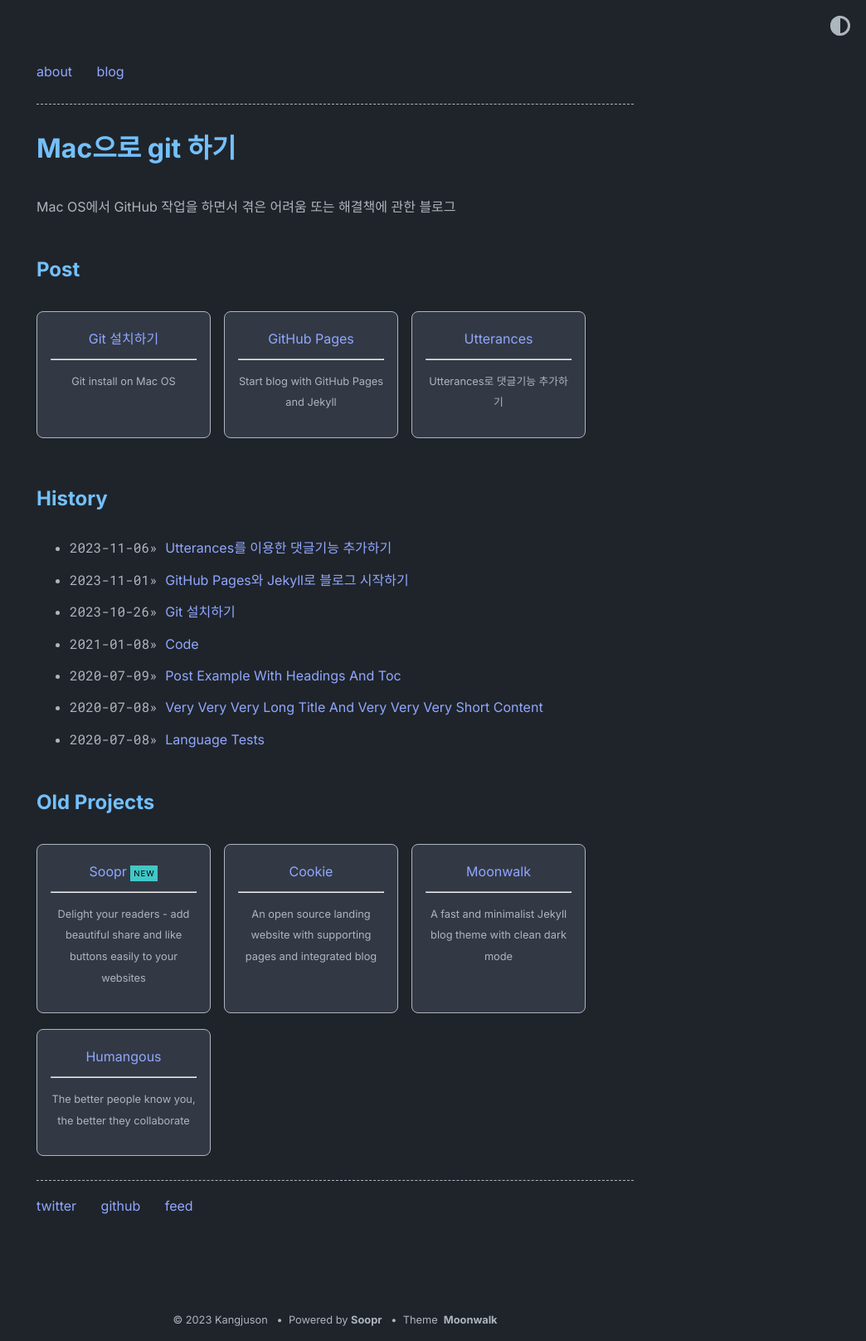
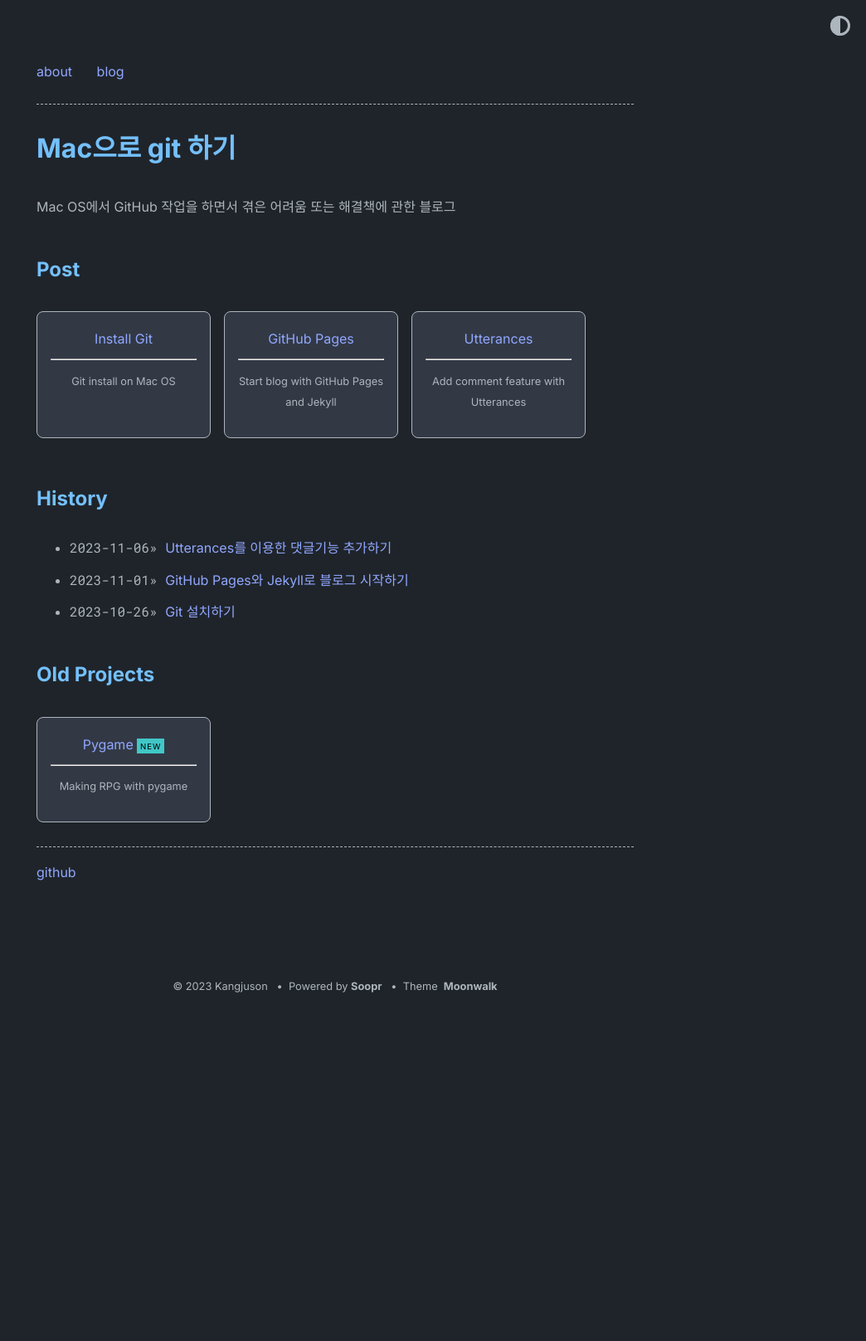
Before and after one commit to kangjuson/kangjuson.github.io, a Jekyll site: the page built from index.md, in a window 1280 px wide. Shown: the whole page at 83% size, without its empty margins (236-1280 px from the left). Built offline with Jekyll 4.4.1, drawn with Linux system fonts in a browser that asks for light colours; after the commit the page ends 1214 px from its top, so only the background shows below that.

Commit message:
블로그 화면 변경

```diff
--- a/_data/home.yml
+++ b/_data/home.yml
@@ -6,7 +6,7 @@ navbar_entries:
     url: blog
 
 project_entries:
-  - title: Git 설치하기
+  - title: Install Git
     url: gitinstall-post
     desc: Git install on Mac OS
 
@@ -16,36 +16,18 @@ project_entries:
 
   - title: Utterances
     url: utterances-post
-    desc: Utterances로 댓글기능 추가하기
+    desc: Add comment feature with Utterances
 
 
 old_project_entries:
-  - title: Soopr
-    url: https://www.soopr.co
-    desc: Delight your readers - add beautiful share and like buttons easily to your websites
+  - title: Pygame
+    url: https://github.com/kangjuson/pygame-bravo-rpg
+    desc: Making RPG with pygame
     highlight: NEW
 
-  - title: Cookie
-    url: https://github.com/abhinavs/cookie
-    desc: An open source landing website with supporting pages and integrated blog
-
-  - title: Moonwalk
-    url: https://github.com/abhinavs/moonwalk
-    desc: A fast and minimalist Jekyll blog theme with clean dark mode
-
-  - title: Humangous
-    url: https://www.humangous.co
-    desc: The better people know you, the better they collaborate
-
 footer_entries:
-  - title: twitter
-    url: https://twitter.com/abhinav
-
   - title: github
     url: https://github.com/kangjuson
-
-  - title: feed
-    url: feed.xml
 
 misc_entries:
   - title: this is an example vertical list
```
Also changed, not shown: _posts/2020-07-08-language-tests.md (deleted, +0 -51 lines), _posts/2020-07-08-very-very-very-long-title-and-very-very-very-short-content.md (deleted, +0 -5 lines), _posts/2020-07-09-post-example-with-headings-and-toc.md (deleted, +0 -25 lines), _posts/2021-01-08-code.md (deleted, +0 -122 lines).
